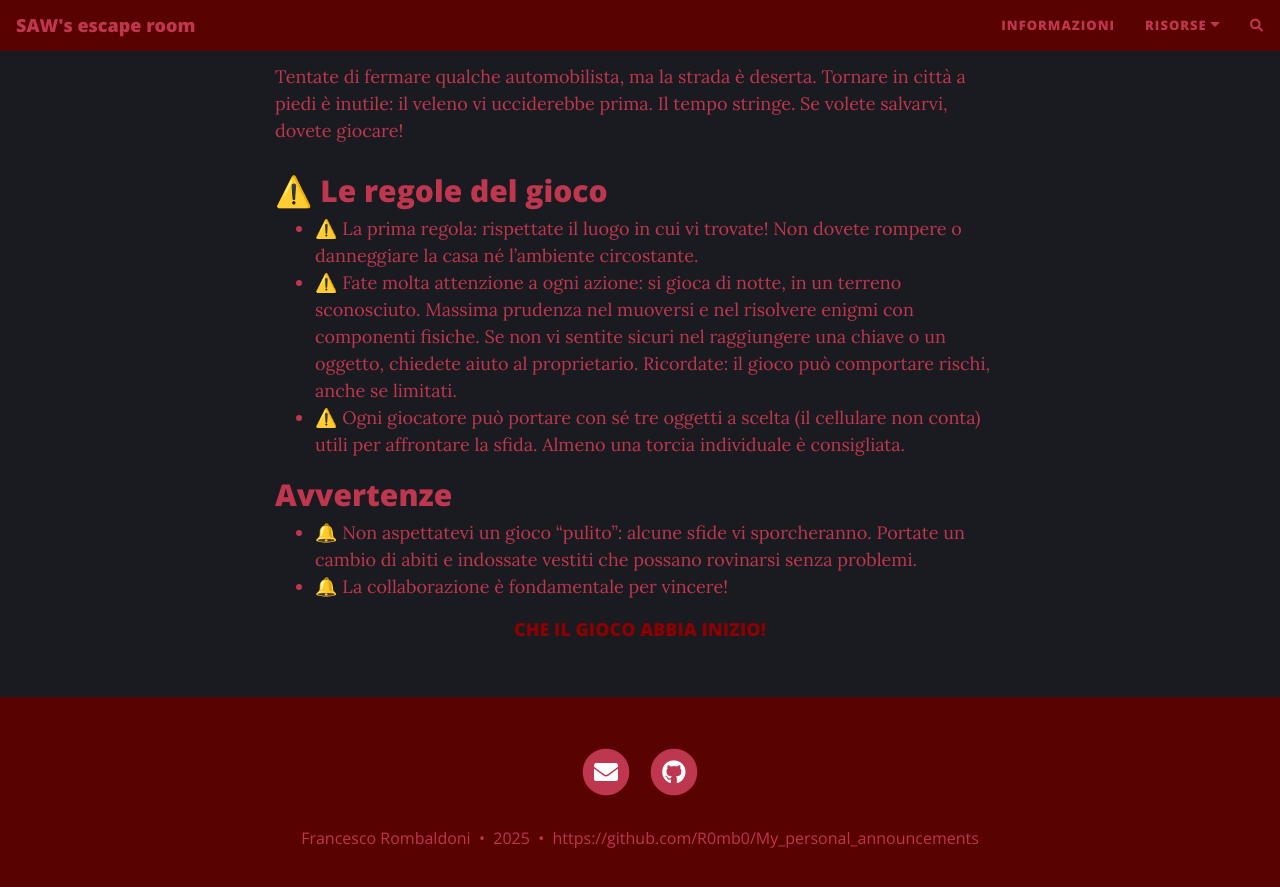
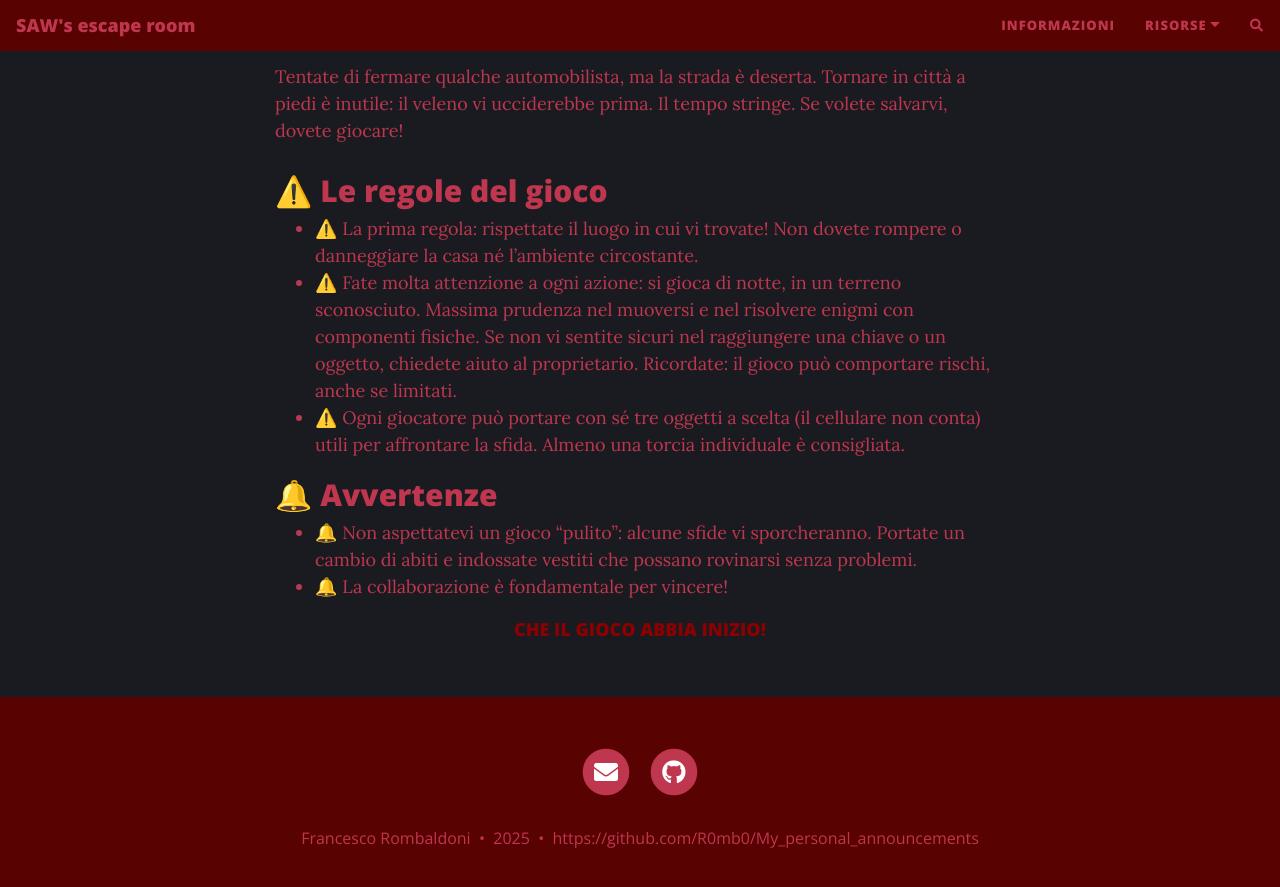
Before and after one commit to R0mb0/Saw_2-Inspired_Escape_Room, a Jekyll site: the page built from docs/aboutus.md, in a window 1280 px wide and 900 px high, scrolled down 3184 px. Shown: the top 887 px of the window. Built offline with Jekyll 4.4.1, drawn with Linux system fonts in a browser that asks for light colours; nearby versions of some CDN libraries; our own code applies the rules of GitHub Pages for plain Markdown files; comment, search, counter and statistics services are not loaded.

Commit message:
Update warnings section with new formatting and content

```diff
--- a/docs/aboutus.md
+++ b/docs/aboutus.md
@@ -72,7 +72,7 @@ Tentate di fermare qualche automobilista, ma la strada è deserta. Tornare in ci
 - ⚠️ Fate molta attenzione a ogni azione: si gioca di notte, in un terreno sconosciuto. Massima prudenza nel muoversi e nel risolvere enigmi con componenti fisiche. Se non vi sentite sicuri nel raggiungere una chiave o un oggetto, chiedete aiuto al proprietario. Ricordate: il gioco può comportare rischi, anche se limitati.
 - ⚠️ Ogni giocatore può portare con sé tre oggetti a scelta (il cellulare non conta) utili per affrontare la sfida. Almeno una torcia individuale è consigliata.
 
-## Avvertenze
+## 🔔 Avvertenze
 
 - 🔔 Non aspettatevi un gioco “pulito”: alcune sfide vi sporcheranno. Portate un cambio di abiti e indossate vestiti che possano rovinarsi senza problemi.
 - 🔔 La collaborazione è fondamentale per vincere!
```
